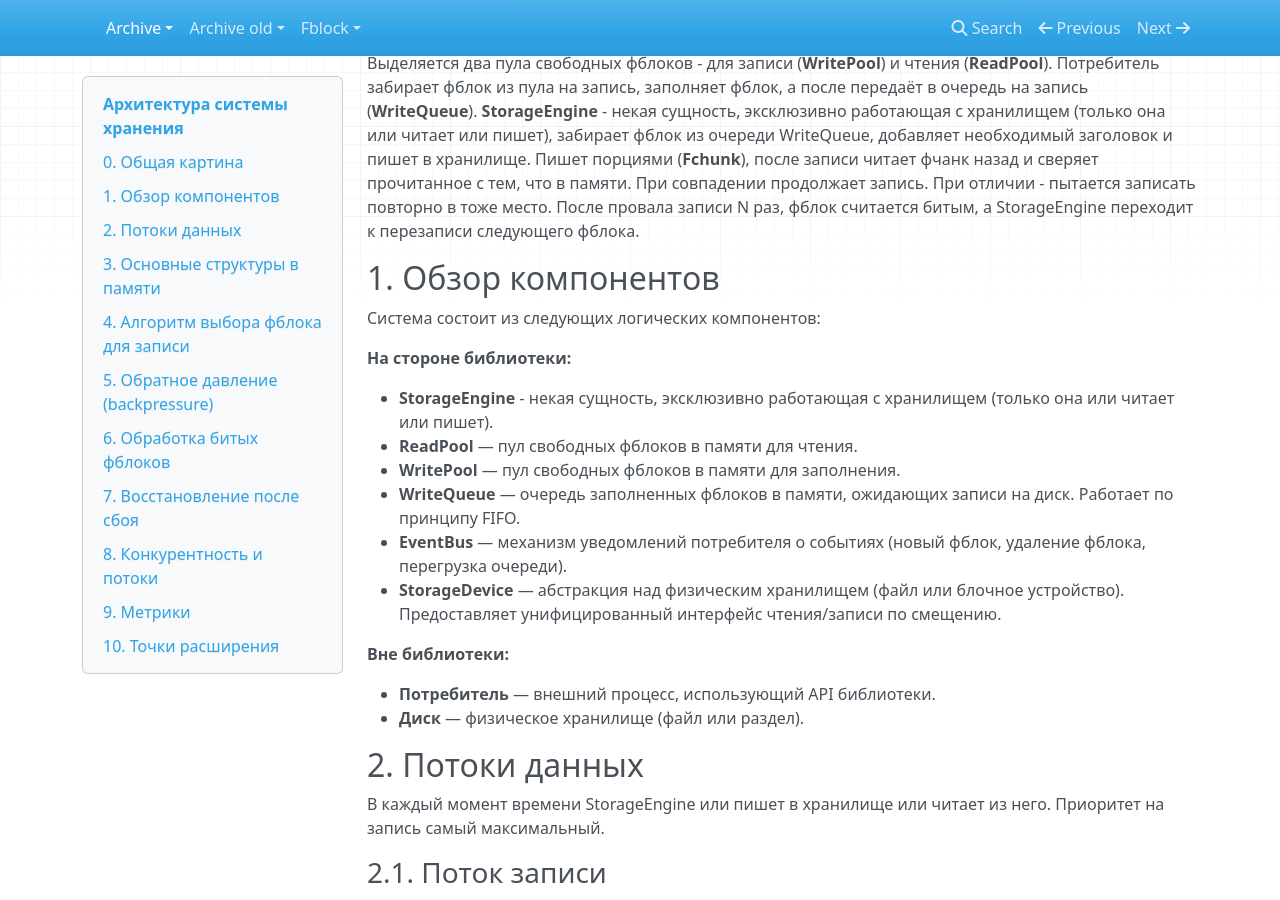
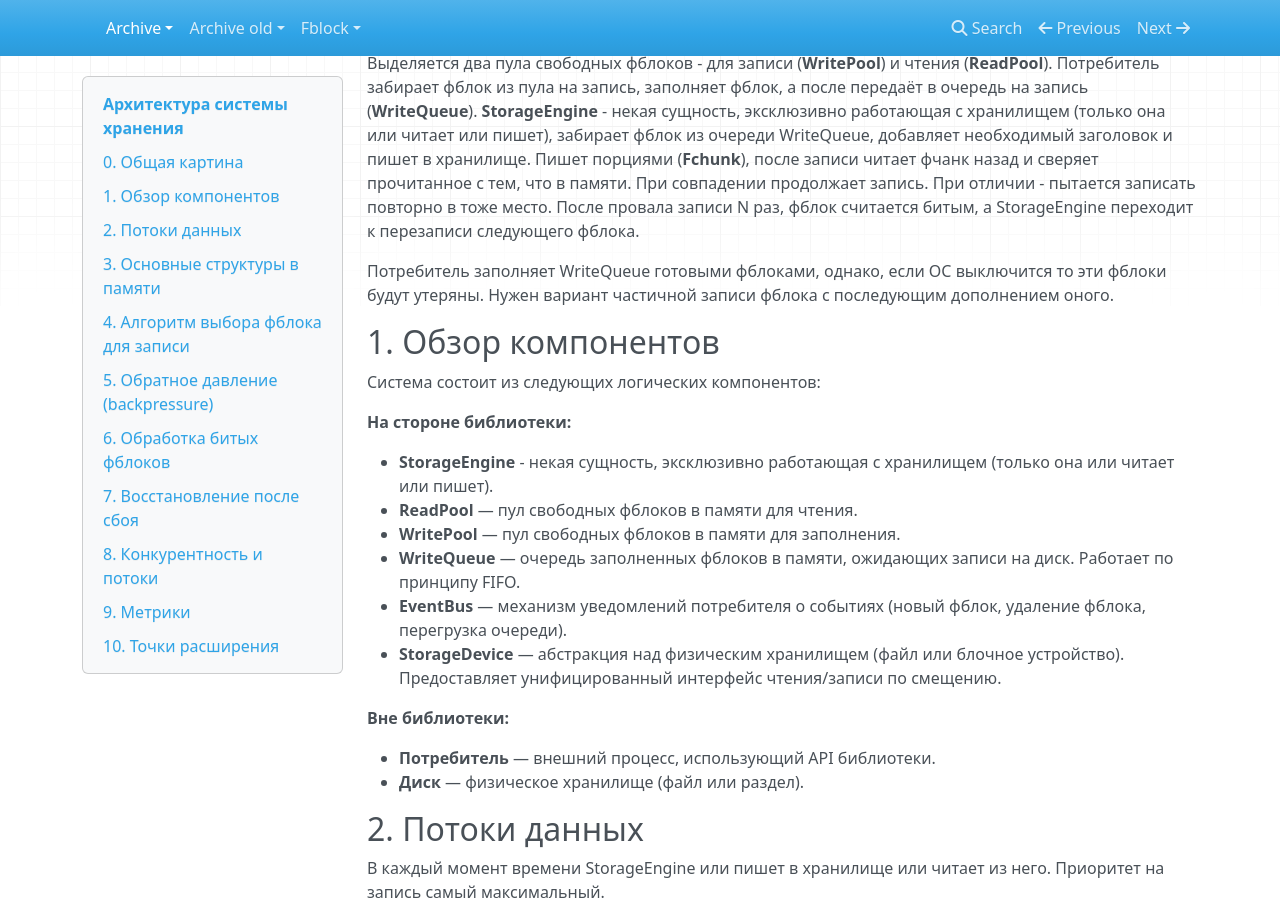
Before and after one commit to traycers/farc, an MkDocs documentation site: the page built from docs/docs/archive/01-architecture.md, in a window 1280 px wide and 900 px high, scrolled down 1736 px. Built offline with MkDocs 1.6.1, drawn with Linux system fonts in a browser that asks for light colours; nearby versions of some CDN libraries.

Commit message:
add write into storage

```diff
--- a/docs/docs/archive/01-architecture.md
+++ b/docs/docs/archive/01-architecture.md
@@ -47,6 +47,7 @@
 Выделяется два пула свободных фблоков - для записи (**WritePool**) и чтения (**ReadPool**). Потребитель забирает фблок из пула на запись, заполняет фблок, а после передаёт в очередь на запись (**WriteQueue**).
 **StorageEngine** - некая сущность, эксклюзивно работающая с хранилищем (только она или читает или пишет), забирает фблок из очереди WriteQueue, добавляет необходимый заголовок и пишет в хранилище. Пишет порциями (**Fchunk**), после записи читает фчанк назад и сверяет прочитанное с тем, что в памяти. При совпадении продолжает запись. При отличии - пытается записать повторно в тоже место. После провала записи N раз, фблок считается битым, а StorageEngine переходит к перезаписи следующего фблока.
 
+Потребитель заполняет WriteQueue готовыми фблоками, однако, если ОС выключится то эти фблоки будут утеряны. Нужен вариант частичной записи фблока с последующим дополнением оного.
 
 
 
```
